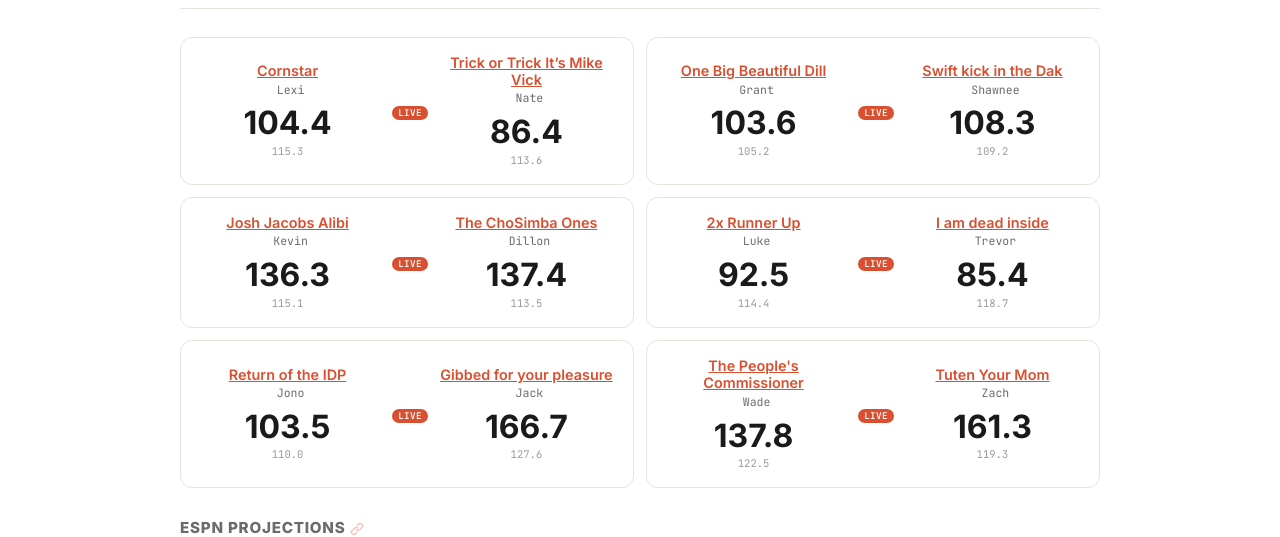
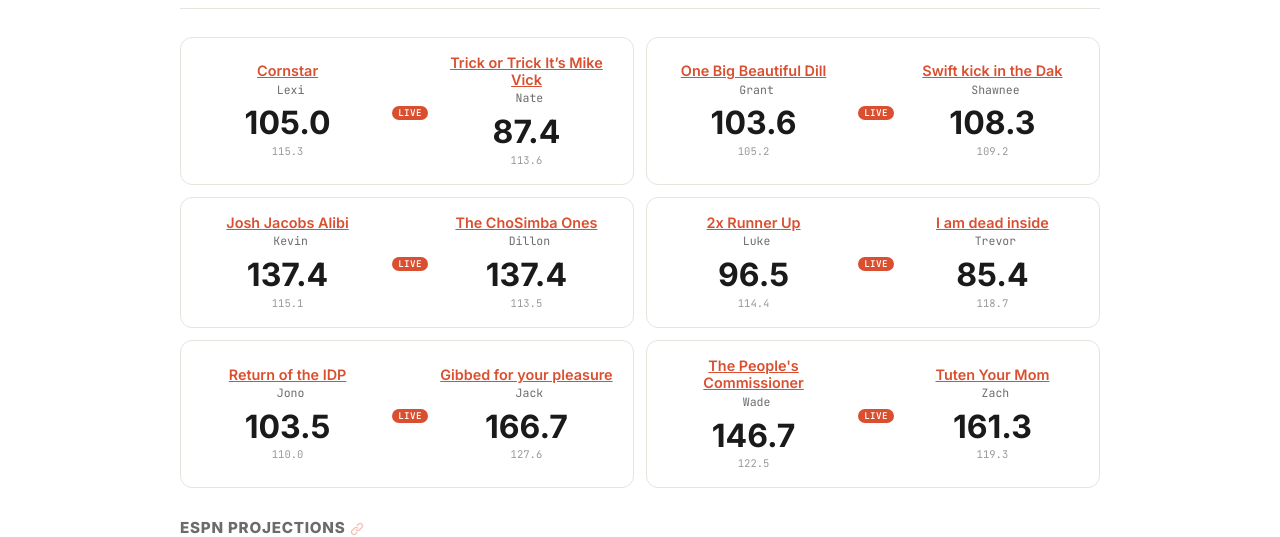
Before and after one commit to dillondrenzek/no-love-in-the-league, a Jekyll site: the page built from docs/seasons/2026/week-1.md, in a window 1280 px wide. Shown: the part 185-722 px from the top of the page. Built offline with Jekyll 4.4.1, drawn with Linux system fonts in a browser that asks for light colours.

Commit message:
Daily update: 2026-09-15

```diff
--- a/docs/_data/weeks.yml
+++ b/docs/_data/weeks.yml
@@ -12,11 +12,11 @@
     final: false
     live: true
     playoff: false
-    home_score: 104.4
-    away_score: 86.4
+    home_score: 105.0
+    away_score: 87.4
     winner_id: null
     tie: false
-    margin: 18.0
+    margin: 17.6
     home_proj: 115.3
     away_proj: 113.6
   - home_id: gganoom
@@ -46,11 +46,11 @@
     final: false
     live: true
     playoff: false
-    home_score: 136.3
+    home_score: 137.4
     away_score: 137.4
     winner_id: null
     tie: false
-    margin: 1.1
+    margin: 0.0
     home_proj: 115.1
     away_proj: 113.5
   - home_id: lukstein
@@ -63,11 +63,11 @@
     final: false
     live: true
     playoff: false
-    home_score: 92.5
+    home_score: 96.5
     away_score: 85.4
     winner_id: null
     tie: false
-    margin: 7.1
+    margin: 11.1
     home_proj: 114.4
     away_proj: 118.7
   - home_id: schirmerj
@@ -97,11 +97,11 @@
     final: false
     live: true
     playoff: false
-    home_score: 137.8
+    home_score: 146.7
     away_score: 161.3
     winner_id: null
     tie: false
-    margin: 23.5
+    margin: 14.6
     home_proj: 122.5
     away_proj: 119.3
   highlights: []
```
Also changed, not shown: data/seasons/2026.yml (+4 -4 lines).
